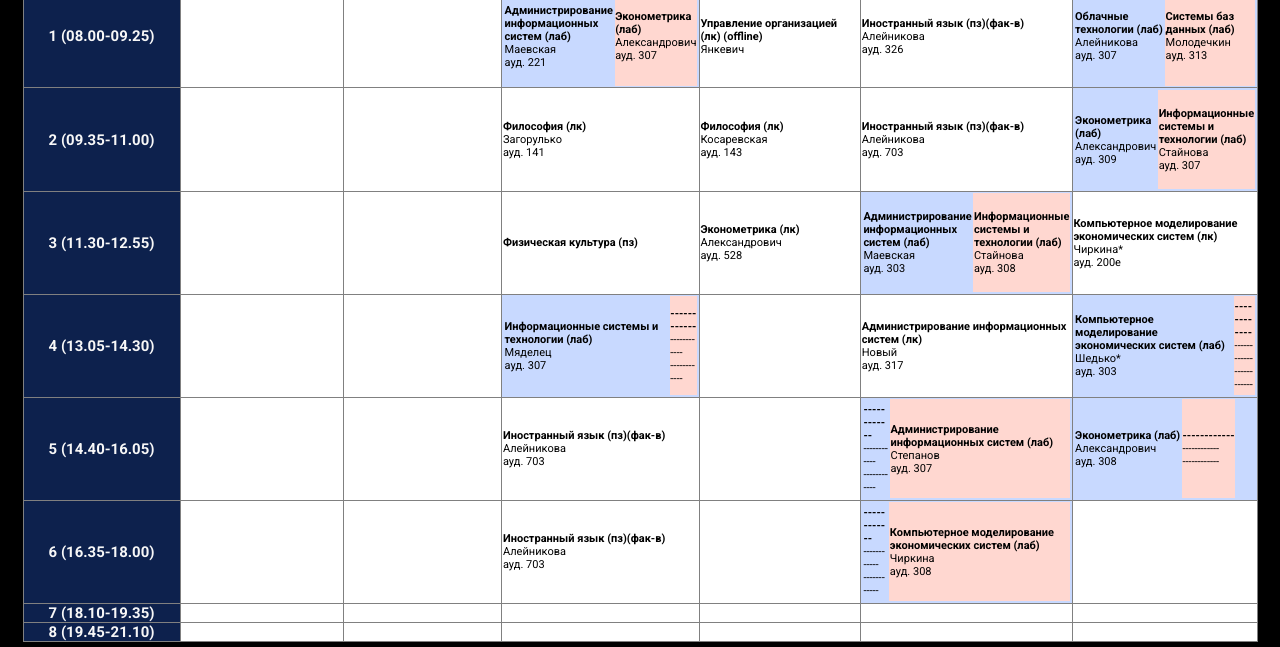
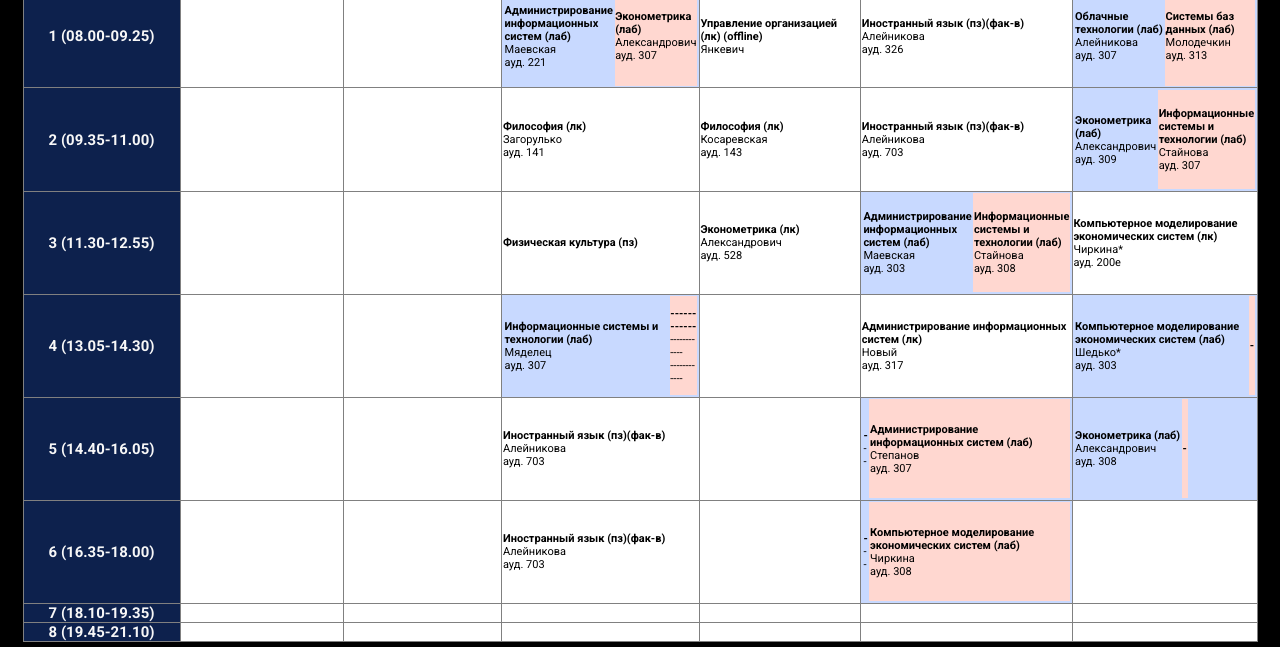
Before and after one commit to uirvsu/uirvsu.github.io, a plain HTML site: page index.html in a window 1280 px wide. Shown: the part 197-844 px from the top of the page. Drawn offline with Linux system fonts and the light colour scheme.

Commit message:
Add files via upload

```diff
--- a/index.html
+++ b/index.html
@@ -17,7 +17,7 @@
 </header>
 <main class="main">
 <div class="container"><div class="container">
-<h1 class="header_group">Последнее обновление: 21-04-2023 13:52:31</h1>
+<h1 class="header_group">Последнее обновление: 21-04-2023 13:54:27</h1>
 </div>
 <table border="3" style="height: 144px; width: 100%; border-collapse: collapse; border-style: double;"  class="scedule">
 <thead class="scedule_table-header">
@@ -193,9 +193,9 @@
 <p>Шедько*
 <p>ауд. 303
 </td>
-<td style="background-color: #ffd7d0; border: 0px white;"><p><strong>------------</strong>
-<p>------------
-<p>------------
+<td style="background-color: #ffd7d0; border: 0px white;"><p><strong>-</strong>
+<p>
+<p>
 </td>
 </tr>
 </tbody>
@@ -222,9 +222,9 @@
 <td>
 <table border="0" style="background-color: #c8d9ff;"><tbody>
 <tr>
-<td style="background-color: #c8d9ff; border: 0px white;"><p><strong>------------</strong>
-<p>------------
-<p>------------
+<td style="background-color: #c8d9ff; border: 0px white;"><p><strong>-</strong>
+<p>-
+<p>-
 </td>
 <td style="background-color: #ffd7d0; border: 0px white;"><p><strong>Администрирование информационных систем (лаб)</strong>
 <p>Степанов
@@ -241,9 +241,9 @@
 <p>Александрович
 <p>ауд. 308
 </td>
-<td style="background-color: #ffd7d0; border: 0px white;"><p><strong>------------</strong>
-<p>------------
-<p>------------
+<td style="background-color: #ffd7d0; border: 0px white;"><p><strong>-</strong>
+<p>
+<p>
 </td>
 </tr>
 </tbody>
@@ -270,9 +270,9 @@
 <td>
 <table border="0" style="background-color: #c8d9ff;"><tbody>
 <tr>
-<td style="background-color: #c8d9ff; border: 0px white;"><p><strong>------------</strong>
-<p>------------
-<p>------------
+<td style="background-color: #c8d9ff; border: 0px white;"><p><strong>-</strong>
+<p>-
+<p>-
 </td>
 <td style="background-color: #ffd7d0; border: 0px white;"><p><strong>Компьютерное моделирование экономических систем (лаб)</strong>
 <p>Чиркина
```
